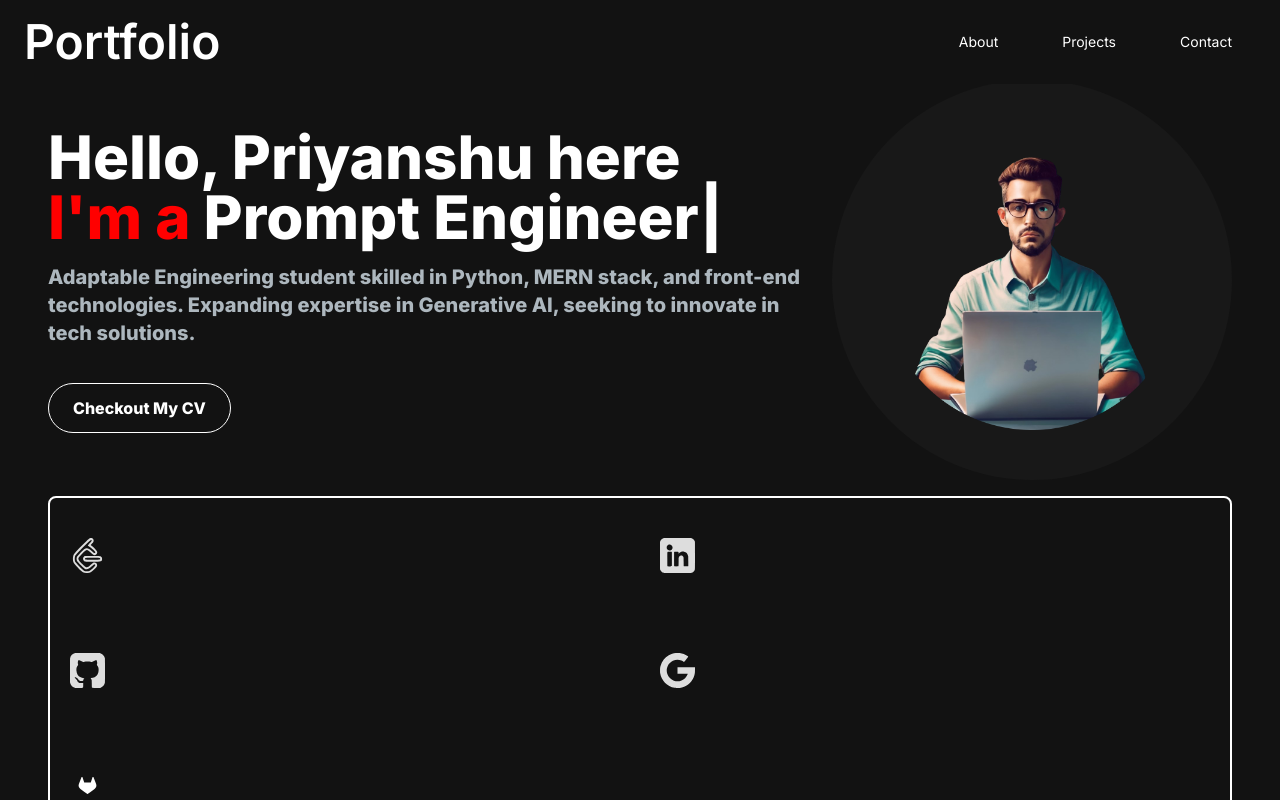
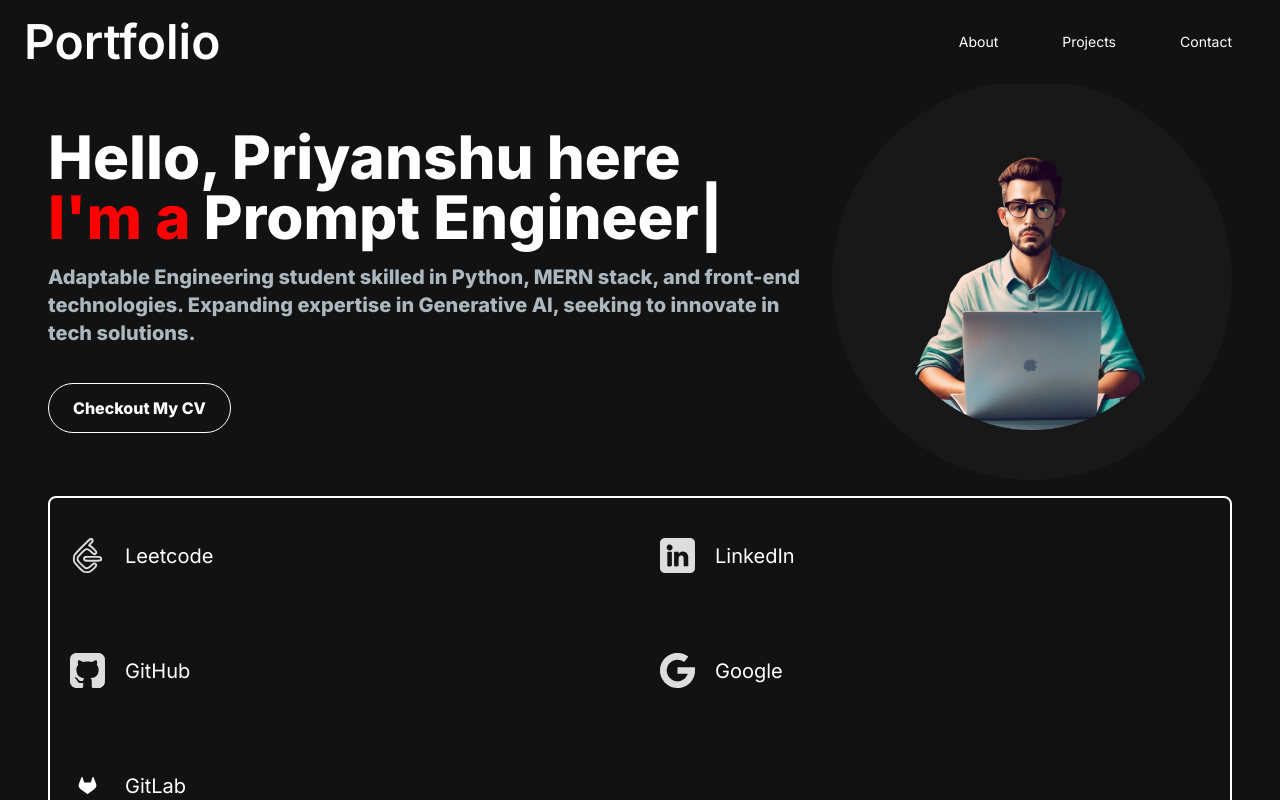
Before and after one commit to Coderx85/Portfolio, a Next.js app: page / in a window 1280 px wide. Built offline with nearby package versions, Linux system fonts and the light colour scheme.

Commit message:
Fix Typo

```diff
--- a/src/app/components/SocialLink.tsx
+++ b/src/app/components/SocialLink.tsx
@@ -18,7 +18,7 @@ const SocialLink = ({ url, icon }: IconProps) => {
         width={35}
         height={35}
       />
-        <p className=' hidden md:text-xl md:font-semibold '>
+        <p className='hidden md:block'>
         {icon}
         </p>
       </Link>
```
